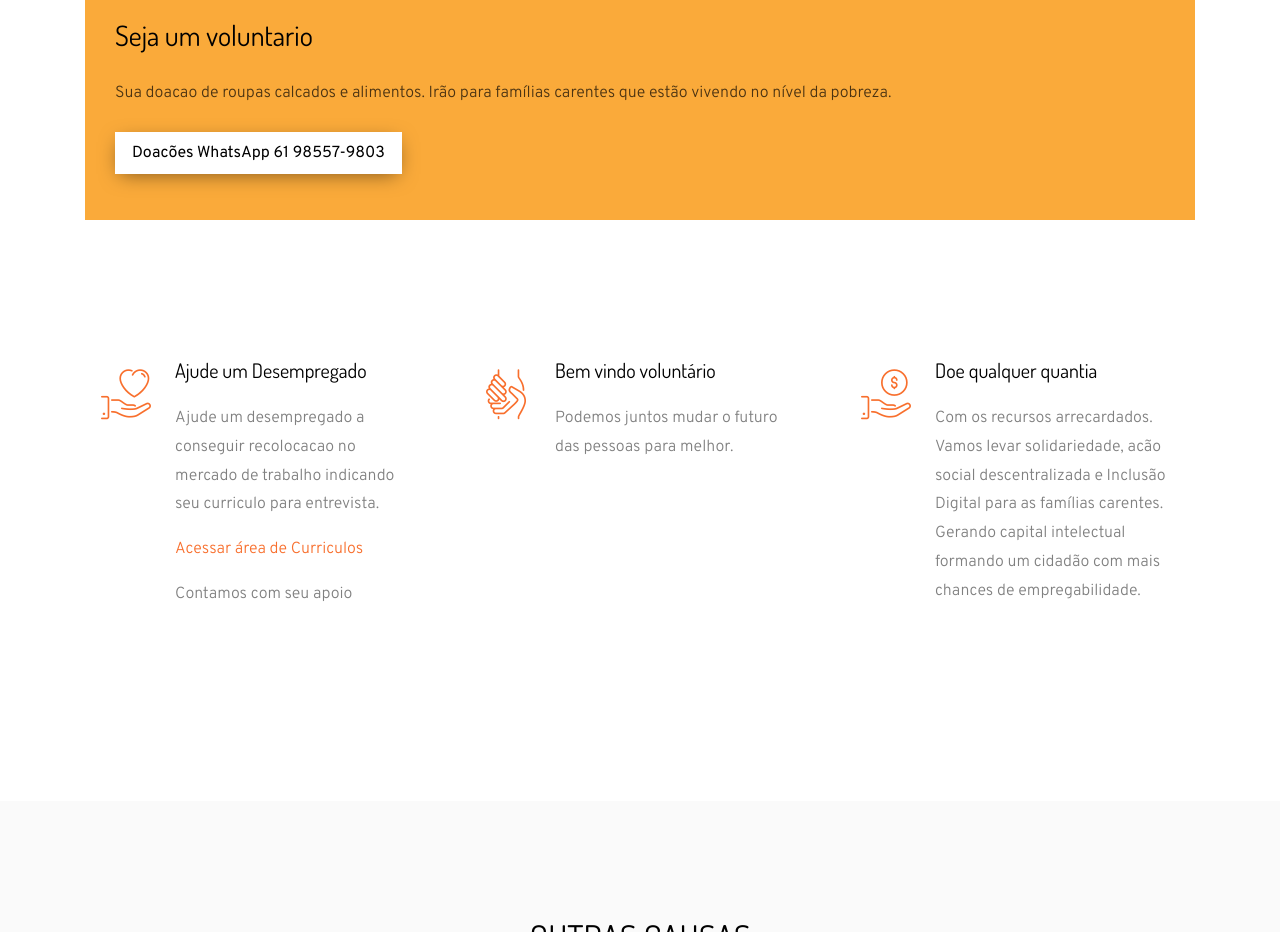
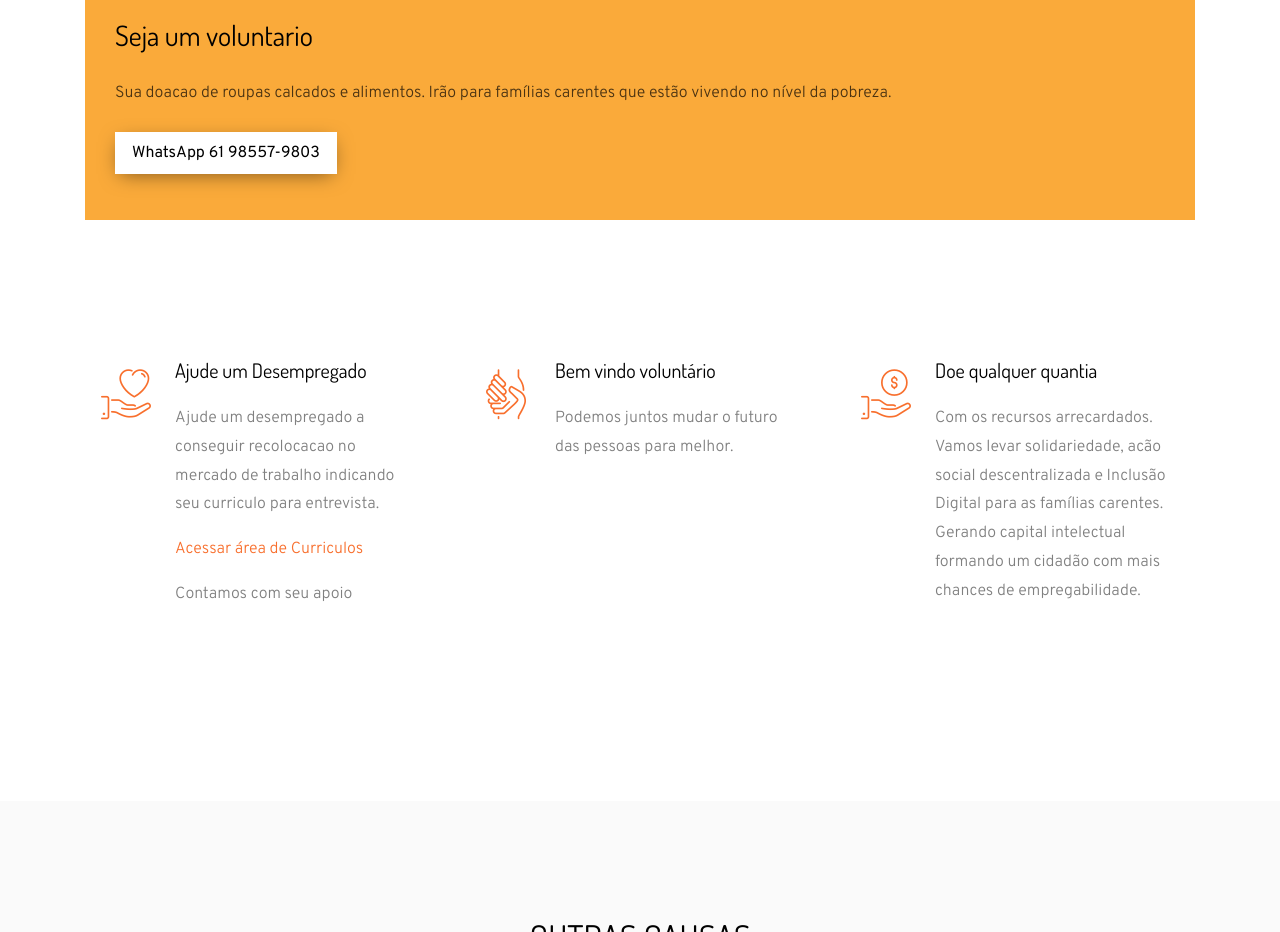
Before and after one commit to wandersonjoner/casadecaridadeong, a plain HTML site: page index.html in a window 1280 px wide. Shown: the part 1260-2192 px from the top of the page. Drawn offline with Linux system fonts and the light colour scheme; some packages are replaced by stand-ins of ours; no server answers; files whose address does not match are found by name.

Commit message:
quarto commit

```diff
--- a/index.html
+++ b/index.html
@@ -101,7 +101,7 @@
               <div class="text">
               	<h3 class="mb-4">Seja um voluntario</h3>
               	<p>Sua doacao de roupas calcados e alimentos. Irão para famílias carentes que estão vivendo no nível da pobreza.</p>
-              	<p><a href="mailto:casadecaridadedeussejaolouvor@gmail.com" class="btn btn-white px-3 py-2 mt-2">Doacões WhatsApp 61 98557-9803</a></p>
+              	<p><a href="mailto:casadecaridadedeussejaolouvor@gmail.com" class="btn btn-white px-3 py-2 mt-2">WhatsApp 61 98557-9803</a></p>
               </div>
             </div>
           </div>
```
